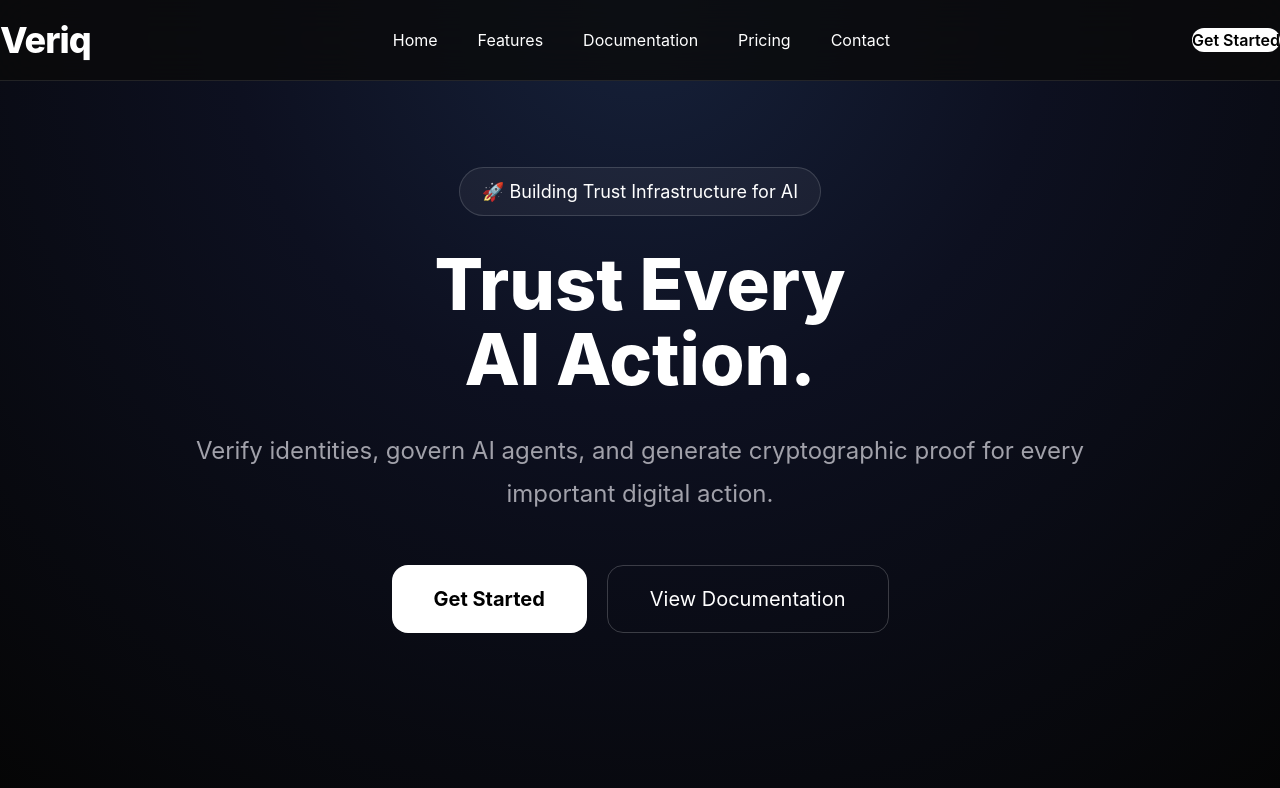
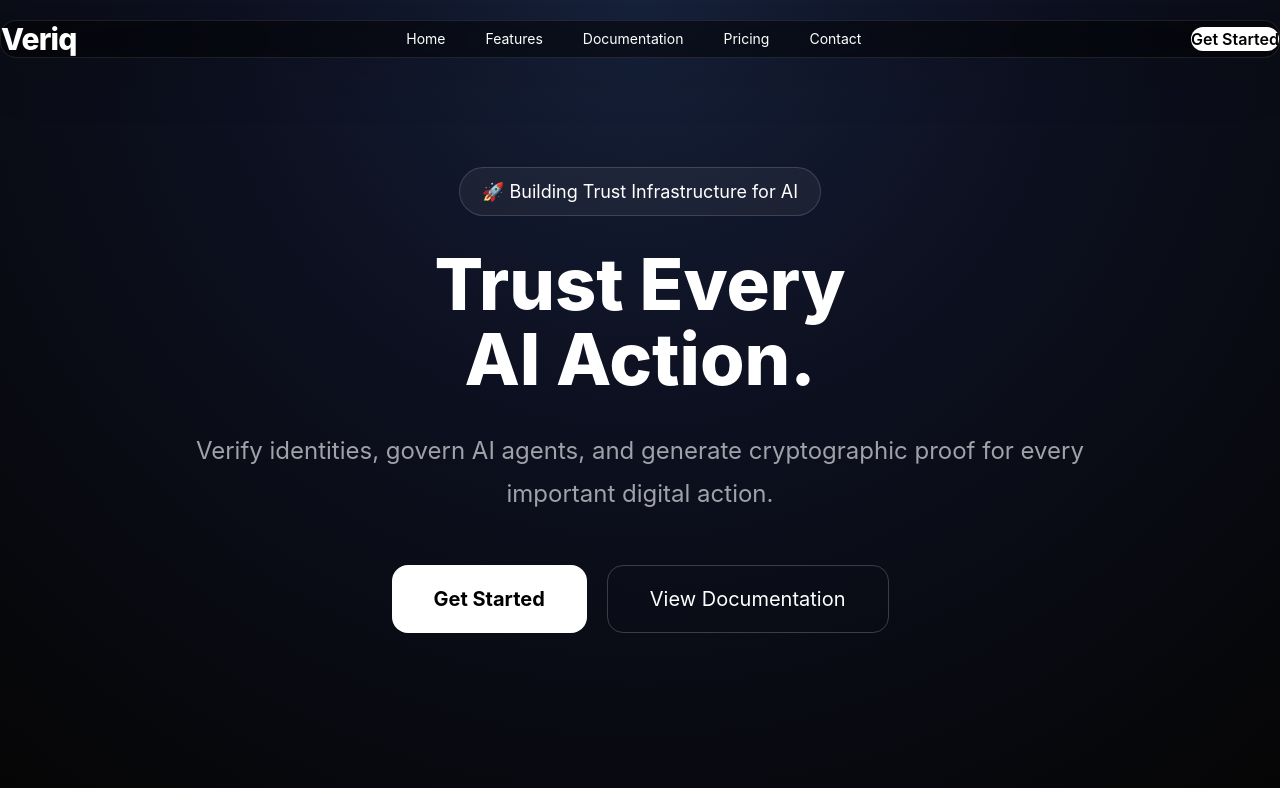
Before and after one commit to ojimusk/Veriq, a Next.js app: page / in a window 1280 px wide. Shown: the top 788 px of the page. Built offline with nearby package versions, Linux system fonts and the light colour scheme.

Commit message:
Refactor Navbar component structure and styles
Refactor Navbar component layout and styles for improved structure and responsiveness.

```diff
--- a/components/layout/Navbar.tsx
+++ b/components/layout/Navbar.tsx
@@ -4,58 +4,47 @@ import Link from "next/link";
 import { useState } from "react";
 
 export default function Navbar() {
-  const [open, setOpen] =useState(false);
+  const [open, setOpen] = useState(false);
 
   return (
-    <header className="fixed top-0 left-0 z-50 w-full border-b border-white/10 bg-[#0B0B0B]/80 backdrop-blur-xl">
-      <div className="mx-auto flex h-20 max-w-7xl items-center justify-between px-6">
+    <>
+      <header className="fixed top-5 left-0 right-0 z-50">
+        <div className="mx-auto flex max-w-7xl items-center justify-between rounded-2xl border border-white/10 bg-black/50 px-6 py-4 backdrop-blur-2xl shadow-2xl md:px-8">
 
           {/* Logo */}
           <Link
             href="/"
-          className="text-4xl font-extrabold tracking-tight text-white"
+            className="text-3xl font-extrabold tracking-tight text-white"
           >
             Veriq
           </Link>
 
           {/* Desktop Menu */}
-        <nav className="hidden items-center gap-10 md:flex">
-          <Link href="/" className="text-white/70 transition hover:text-white">
+          <nav className="hidden items-center gap-10 text-sm md:flex">
+            <Link href="/" className="text-white/70 hover:text-white transition">
               Home
             </Link>
 
-          <Link
-            href="#"
-            className="text-white/70 transition hover:text-white"
-          >
+            <Link href="#" className="text-white/70 hover:text-white transition">
               Features
             </Link>
 
-          <Link
-            href="#"
-            className="text-white/70 transition hover:text-white"
-          >
+            <Link href="#" className="text-white/70 hover:text-white transition">
               Documentation
             </Link>
 
-          <Link
-            href="#"
-            className="text-white/70 transition hover:text-white"
-          >
+            <Link href="#" className="text-white/70 hover:text-white transition">
               Pricing
             </Link>
 
-          <Link
-            href="#"
-            className="text-white/70 transition hover:text-white"
-          >
+            <Link href="#" className="text-white/70 hover:text-white transition">
               Contact
             </Link>
           </nav>
 
           {/* Desktop Button */}
           <div className="hidden md:block">
-          <button className="rounded-xl bg-white px-6 py-3 font-semibold text-black transition hover:scale-105">
+            <button className="rounded-xl bg-white px-6 py-3 font-semibold text-black transition duration-300 hover:scale-105">
               Get Started
             </button>
           </div>
@@ -63,21 +52,9 @@ export default function Navbar() {
           {/* Mobile Button */}
           <button
             onClick={() => setOpen(!open)}
-          className="flex h-12 w-12 items-center justify-center rounded-xl border border-white/10 bg-white/5 md:hidden"
+            className="flex h-12 w-12 items-center justify-center rounded-xl border border-white/10 bg-white/5 transition md:hidden"
           >
-          {open ? (
-            <svg
-              width="24"
-              height="24"
-              viewBox="0 0 24 24"
-              stroke="white"
-              strokeWidth="2"
-              fill="none"
-            >
-              <path d="M6 6L18 18" />
-              <path d="M18 6L6 18" />
-            </svg>
-          ) : (
+            {!open ? (
               <svg
                 width="24"
                 height="24"
@@ -90,37 +67,62 @@ export default function Navbar() {
                 <path d="M3 12H21" />
                 <path d="M3 18H21" />
               </svg>
+            ) : (
+              <svg
+                width="24"
+                height="24"
+                viewBox="0 0 24 24"
+                stroke="white"
+                strokeWidth="2"
+                fill="none"
+              >
+                <path d="M6 6L18 18" />
+                <path d="M18 6L6 18" />
+              </svg>
             )}
           </button>
         </div>
+      </header>
 
       {/* Mobile Menu */}
       <div
-        className={`overflow-hidden transition-all duration-300 ${
-          open ? "max-h-[500px]" : "max-h-0"
+        className={`fixed left-0 right-0 top-24 z-40 px-4 transition-all duration-300 ${
+          open
+            ? "opacity-100 translate-y-0"
+            : "pointer-events-none -translate-y-4 opacity-0"
         } md:hidden`}
       >
-        <div className="border-t border-white/10 bg-[#111111] px-6 py-6">
+        <div className="rounded-3xl border border-white/10 bg-[#111111]/95 backdrop-blur-2xl shadow-2xl p-6">
 
-          <div className="flex flex-col gap-6 text-lg">
+          <nav className="flex flex-col">
 
-            <Link href="/">Home</Link>
+            <Link className="border-b border-white/10 py-5 text-xl" href="/">
+              Home
+            </Link>
 
-            <Link href="#">Features</Link>
+            <Link className="border-b border-white/10 py-5 text-xl" href="#">
+              Features
+            </Link>
 
-            <Link href="#">Documentation</Link>
+            <Link className="border-b border-white/10 py-5 text-xl" href="#">
+              Documentation
+            </Link>
 
-            <Link href="#">Pricing</Link>
+            <Link className="border-b border-white/10 py-5 text-xl" href="#">
+              Pricing
+            </Link>
 
-            <Link href="#">Contact</Link>
+            <Link className="border-b border-white/10 py-5 text-xl" href="#">
+              Contact
+            </Link>
 
-            <button className="mt-4 rounded-xl bg-white py-4 font-semibold text-black">
+            <button className="mt-6 rounded-2xl bg-white py-4 text-lg font-semibold text-black transition hover:scale-[1.02]">
               Get Started
             </button>
 
+          </nav>
         </div>
       </div>
-      </div>
-    </header>
+    </>
   );
           }
```
Lines whose indentation alone changed are shown as unchanged.
